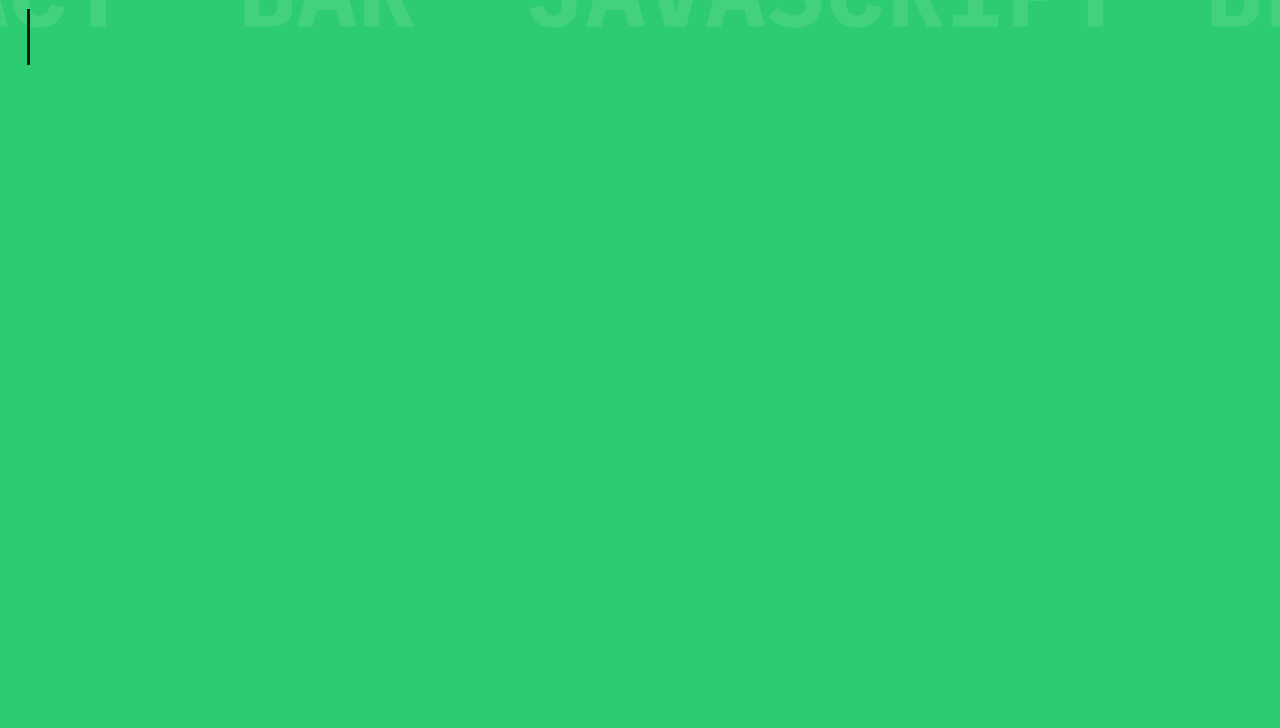
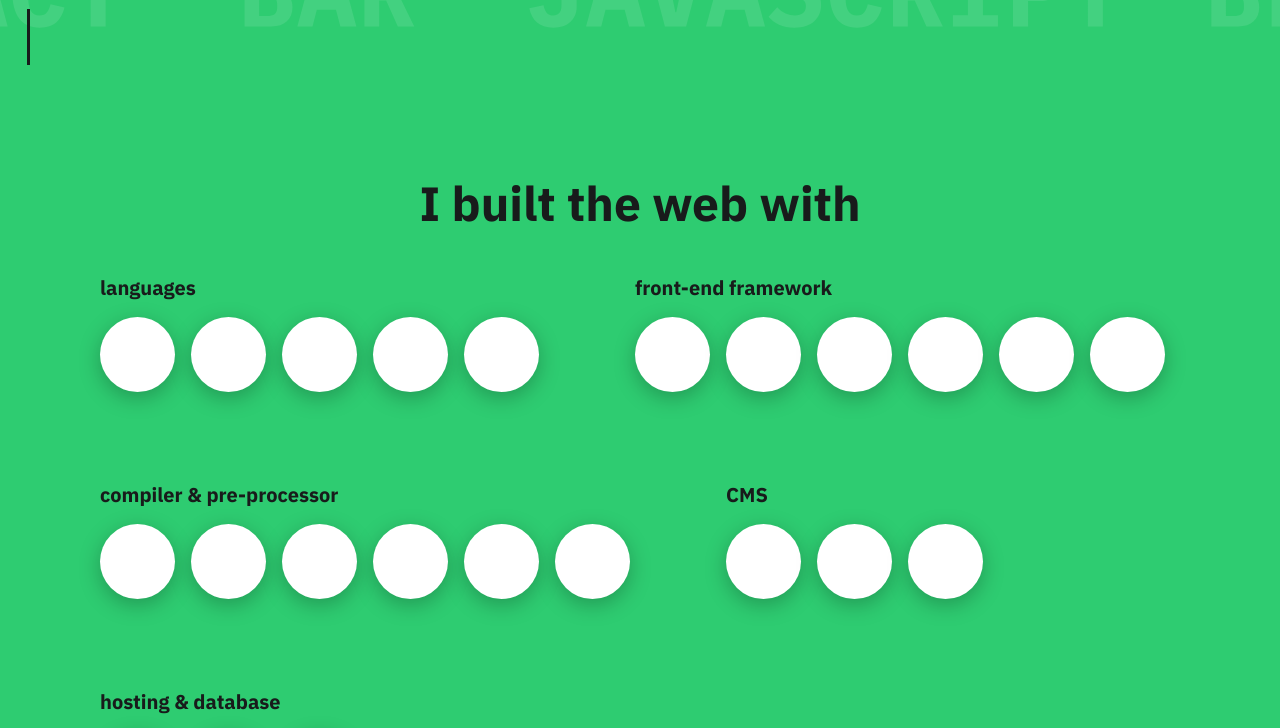
Before and after one commit to lblangenois/astro-loganblangenois, an Astro site: page / in a window 1280 px wide. Shown: the part 735-1463 px from the top of the page. Built offline with nearby package versions, Linux system fonts and the light colour scheme; Astro itself is replaced by a stand-in of ours.

Commit message:
feat: add section stacks

```diff
--- a/src/assets/css/app.css
+++ b/src/assets/css/app.css
@@ -30,9 +30,23 @@
    font-style: normal;
 }
 
+* {
+   -webkit-font-smoothing: antialiased;
+   -moz-osx-font-smoothing: grayscale;
+}
+
 @layer base {
    html {
       font-family: "IBM Plex Sans", system-ui, sans-serif;
+   }
+
+   h1,
+   h2,
+   h3,
+   h4,
+   h5,
+   h6 {
+      @apply font-bold text-black;
    }
 }
 
--- /dev/null
+++ b/src/components/elements/stacks.tsx
@@ -0,0 +1,38 @@
+import { stacks } from "../../content/stacks.json";
+
+const Stacks = () => {
+   console.log(stacks);
+   return (
+      <div
+         className="px-14 xl:px-4 py-12 lg:py-20 xl:py-28 relative z-20"
+         id="stacks"
+      >
+         <section className="mx-auto max-w-[1080px]">
+            <h2 className="text-3xl md:text-4xl lg:text-5xl text-center mb-12">
+               I built the web with
+            </h2>
+
+            <div className="flex flex-row flex-wrap gap-x-24 gap-y-14">
+               {stacks.map((stack, index) => (
+                  <div key={index} className="">
+                     <h3 className="text-xl mb-4">{stack.groupName}</h3>
+
+                     <ul className="flex flex-row flex-wrap items-center gap-4">
+                        {stack.items.map((item, jndex) => (
+                           <li key={jndex} className="relative group">
+                              <figure className="w-[75px] h-[75px] rounded-full bg-white shadow-[0px_6px_21px_0px_rgba(0,0,0,0.25)] mb-8"></figure>
+                              <p className="text-md lg:text-lg font-bold absolute left-1/2 transform -translate-x-1/2 text-center w-40 text-black bottom-0 lg:opacity-0 group-hover:opacity-100 transition duration-200 ease-[cubic-bezier(0.175,0.885,0.320,1.275)] group-hover:translate-y-0 lg:-translate-y-2">
+                                 {item.name}
+                              </p>
+                           </li>
+                        ))}
+                     </ul>
+                  </div>
+               ))}
+            </div>
+         </section>
+      </div>
+   );
+};
+
+export default Stacks;
--- a/src/components/layouts/base.tsx
+++ b/src/components/layouts/base.tsx
@@ -24,8 +24,8 @@ const BaseLayout = ({
          <body className="bg-primary">
             {children}
 
-            <div className="px-4 fixed bottom-0 left-0 right-0">
-               <nav className="max-w-7xl mx-auto">
+            <div className="px-4 fixed bottom-0 left-0 xl:left-[calc((100vw-1280px)/2)] z-50">
+               <nav className="">
                   <ul className="-ml-2 inline-flex flex-col items-center space-y-1 after:block after:w-[3px] after:h-14 after:mt-3 after:bg-black">
                      <li>
                         <a
--- /dev/null
+++ b/src/content/stacks.json
@@ -0,0 +1,122 @@
+{
+   "stacks": [
+      {
+         "groupName": "languages",
+         "items": [
+            {
+               "name": "HTML",
+               "icon": "html5"
+            },
+            {
+               "name": "CSS",
+               "icon": "css3"
+            },
+            {
+               "name": "JavaScript",
+               "icon": "javascript"
+            },
+            {
+               "name": "TypeScript",
+               "icon": "typescript"
+            },
+            {
+               "name": "Node.js",
+               "icon": "nodejs"
+            }
+         ]
+      },
+      {
+         "groupName": "front-end framework",
+         "items": [
+            {
+               "name": "React JS",
+               "icon": "react"
+            },
+            {
+               "name": "Next JS",
+               "icon": "nextjs"
+            },
+            {
+               "name": "Vite JS",
+               "icon": "vitejs"
+            },
+            {
+               "name": "Gatsby",
+               "icon": "gatsby"
+            },
+            {
+               "name": "Astro Build",
+               "icon": "astro"
+            },
+            {
+               "name": "Eleventy",
+               "icon": "11ty"
+            }
+         ]
+      },
+      {
+         "groupName": "compiler & pre-processor",
+         "items": [
+            {
+               "name": "HTML",
+               "icon": "html5"
+            },
+            {
+               "name": "CSS",
+               "icon": "css3"
+            },
+            {
+               "name": "JavaScript",
+               "icon": "javascript"
+            },
+            {
+               "name": "TypeScript",
+               "icon": "typescript"
+            },
+            {
+               "name": "Node.js",
+               "icon": "nodejs"
+            },
+            {
+               "name": "Node.js",
+               "icon": "nodejs"
+            }
+         ]
+      },
+      {
+         "groupName": "CMS",
+         "items": [
+            {
+               "name": "React JS",
+               "icon": "react"
+            },
+            {
+               "name": "Next JS",
+               "icon": "nextjs"
+            },
+            {
+               "name": "Vite JS",
+               "icon": "vitejs"
+            }
+         ]
+      },
+
+      {
+         "groupName": "hosting & database",
+         "items": [
+            {
+               "name": "React JS",
+               "icon": "react"
+            },
+            {
+               "name": "Next JS",
+               "icon": "nextjs"
+            },
+            {
+               "name": "Vite JS",
+               "icon": "vitejs"
+            }
+         ]
+      }
+   ]
+}
--- a/src/pages/index.astro
+++ b/src/pages/index.astro
@@ -2,6 +2,7 @@
 import Layout from "../components/layouts/base.tsx";
 import Header from "../components/elements/header.tsx";
 import Introduction from "../components/elements/introduction.tsx";
+import Stacks from "../components/elements/stacks.tsx";
 
 const location = Astro.canonicalURL;
 ---
@@ -9,5 +10,5 @@ const location = Astro.canonicalURL;
 <Layout>
 	<Header location={location} />
 	<Introduction />
-	<div class="h-screen"></div>
+	<Stacks />
 </Layout>
```
